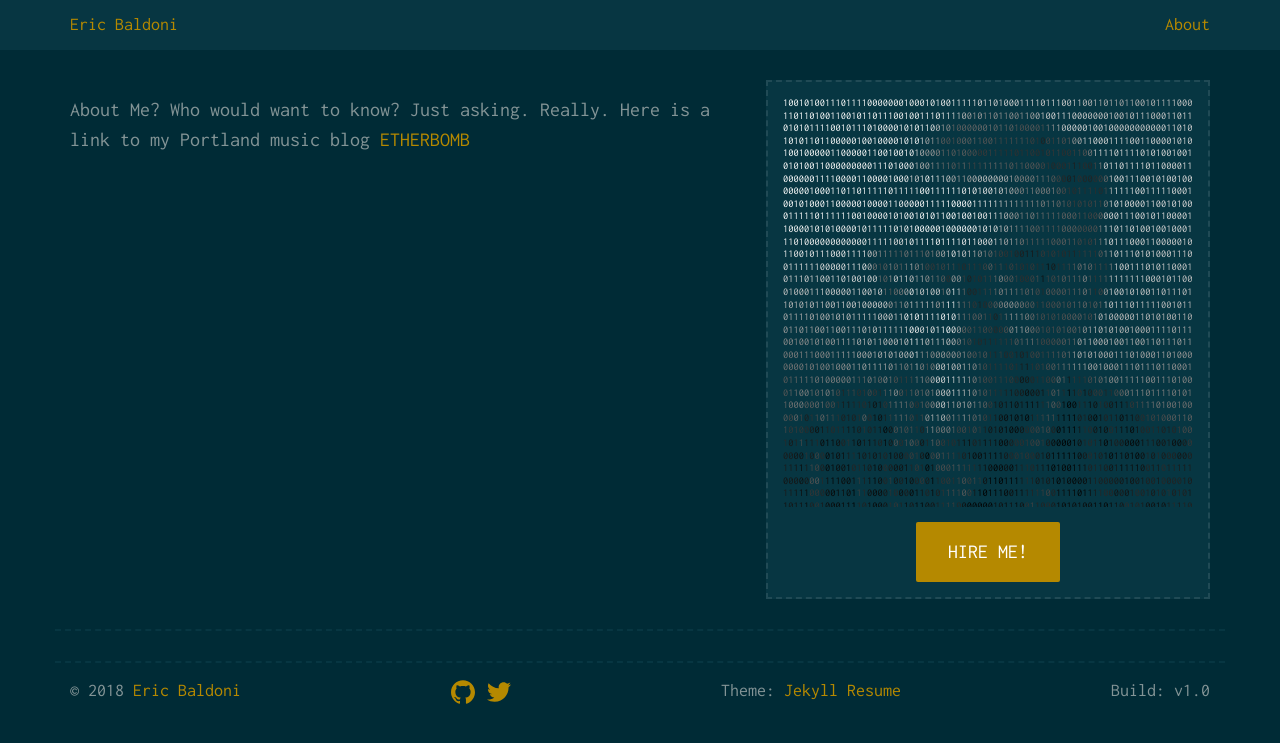
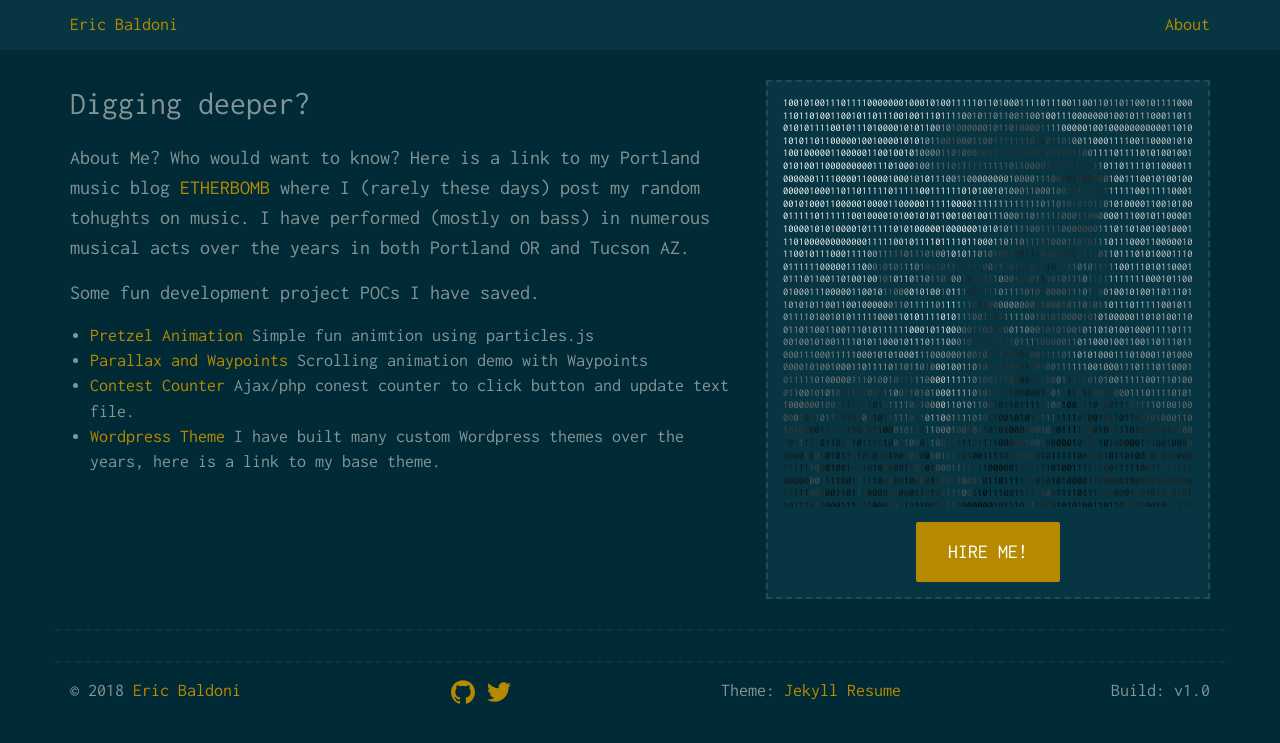
Before and after one commit to eric432/eric432.github.io, a Jekyll site: the page built from about.md, in a window 1280 px wide. Shown: the top 743 px of the page. Built offline with Jekyll 4.4.1, drawn with Linux system fonts in a browser that asks for light colours.

Commit message:
Update about content

```diff
--- a/about.md
+++ b/about.md
@@ -4,5 +4,14 @@
 permalink: /about/
 ---
 
-About Me? Who would want to know? Just asking. Really.
-Here is a link to my Portland music blog [ETHERBOMB](http://www.etherbomb.com/ "Portland Music Blog")
+## Digging deeper?
+
+About Me? Who would want to know?
+Here is a link to my Portland music blog [ETHERBOMB](http://www.etherbomb.com/ "Portland Music Blog") where I (rarely these days) post my random tohughts on music. I have performed (mostly on bass) in numerous musical acts over the years in both Portland OR and Tucson AZ.
+
+Some fun development project POCs I have saved.
+
+* [Pretzel Animation](http://baldoni.net/pretzel/) Simple fun animtion using particles.js
+* [Parallax and Waypoints](http://baldoni.net/parallax/) Scrolling animation demo with Waypoints
+* [Contest Counter](http://baldoni.net/contest-counter/) Ajax/php conest counter to click button and update text file.
+* [Wordpress Theme](http://wordpress.bitclone.com/) I have built many custom Wordpress themes over the years, here is a link to my base theme.
```
